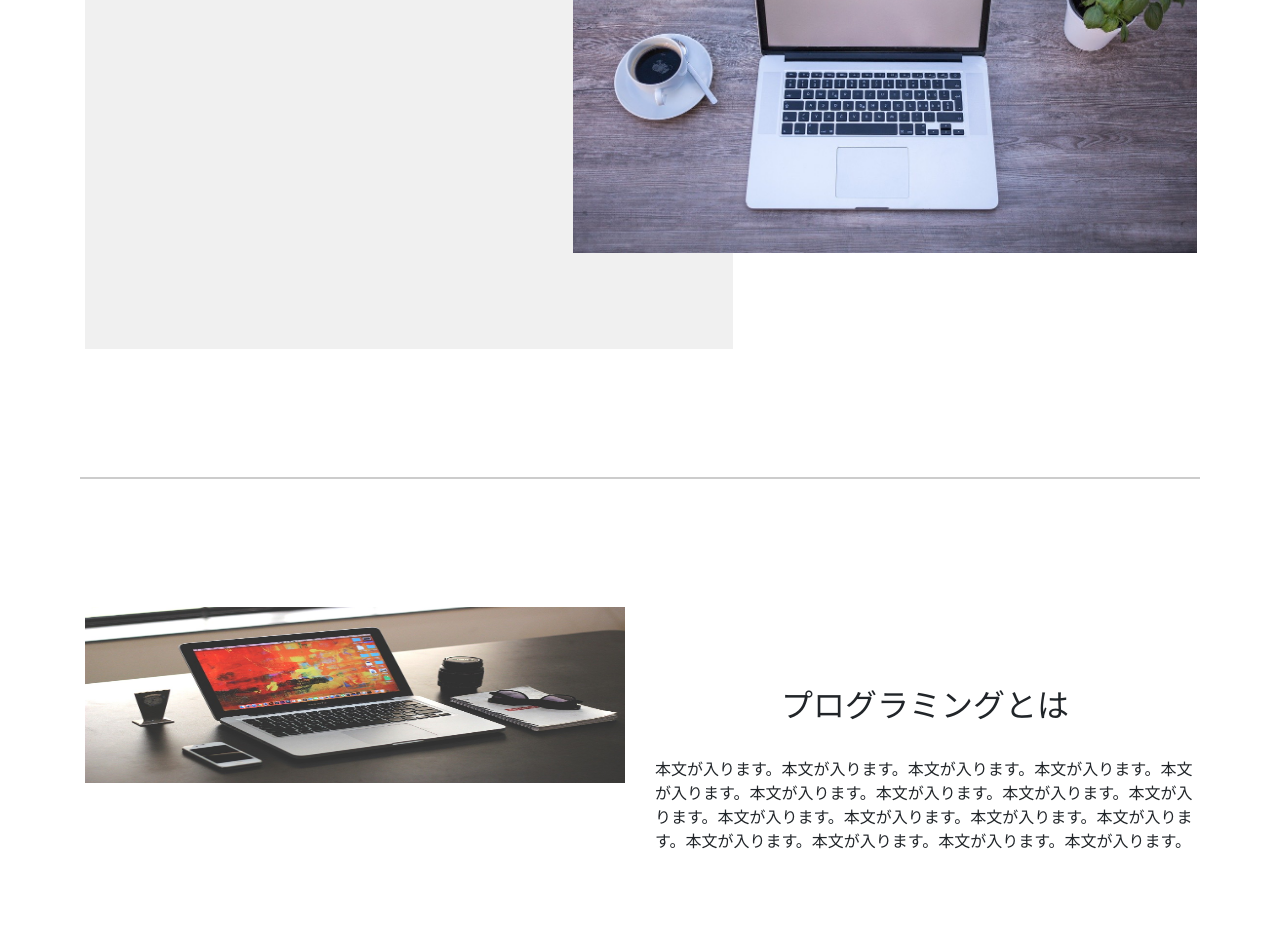
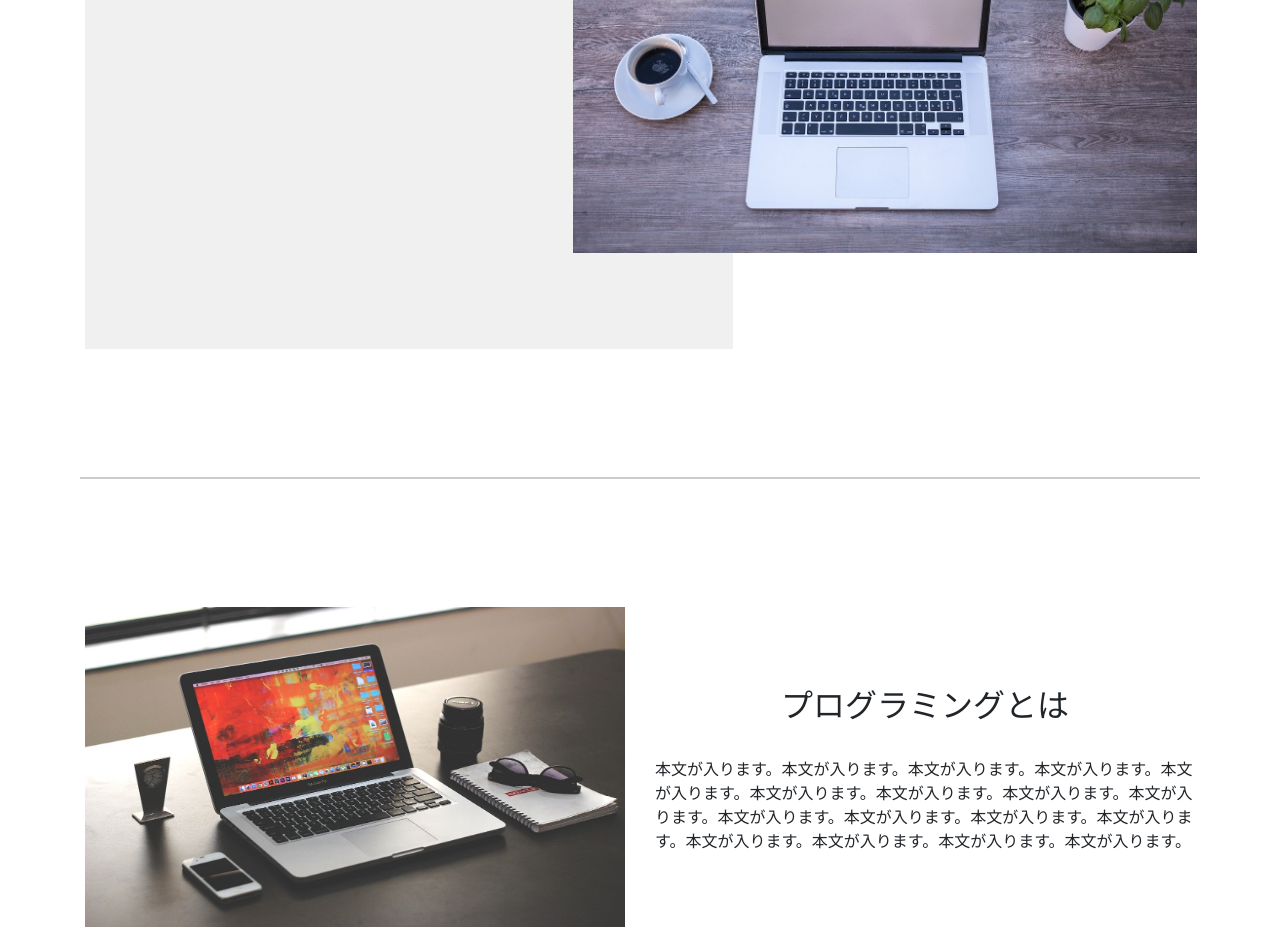
Before and after one commit to hiroton09/hirotohp, a plain HTML site: page index.html in a window 1280 px wide. Shown: the part 371-1300 px from the top of the page. Drawn offline with nearby package versions, Linux system fonts and the light colour scheme; a web font is replaced by a local one.

Commit message:
Update style.css

```diff
--- a/css/style.css
+++ b/css/style.css
@@ -50,7 +50,7 @@ section {
 }
 
 /* ========== Profile ========== */
-.profile_img {height: 11rem;}
+.profile_img {height: 20rem;}
 .profile_title {margin-bottom: 5rem;}
 .profile_text {margin-top: 5rem;}
 .profile_text > h2 {margin-bottom: 2rem;}
```
